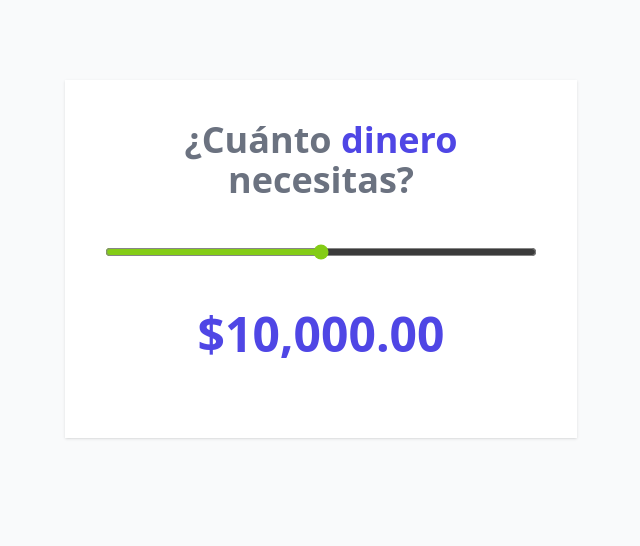
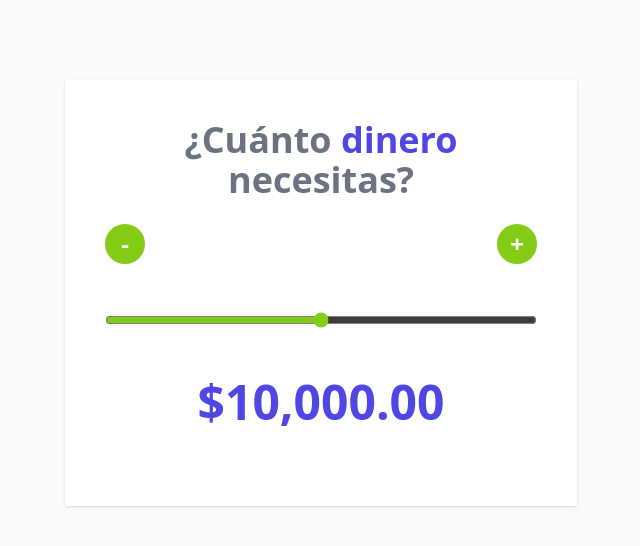
Before and after one commit to crisfreak036/cotizador-prestamos-vue-js-moderno, a Vue app: page / in a window 1280 px wide. Shown: the top 546 px of the page, without its empty margins (319-959 px from the left). Built offline with nearby package versions, Linux system fonts and the light colour scheme.

Commit message:
[add] botones de decremento e incremento

```diff
--- a/src/App.vue
+++ b/src/App.vue
@@ -1,6 +1,7 @@
 <script setup>
   import { ref, computed } from 'vue';
   import Header from './components/Header.vue';
+  import Button from './components/Button.vue';
 
   // Definición de state con ref
   const cantidad = ref(10000);
@@ -15,7 +16,24 @@
         currency: 'USD'
     });
     return formatter.format(cantidad.value);
-});
+  });
+
+  const handleRange = (e) => {
+    cantidad.value = +e.target.value;
+  };
+
+  const handleDecremento = () => {
+    const valor = cantidad.value - STEP;
+    if (valor < MIN) return alert('Cantidad no valida')
+    cantidad.value = valor;
+  };
+
+  const handleIncremento = () => {
+    const valor = cantidad.value + STEP;
+    if (valor > MAX) return alert('Cantidad no valida')
+    cantidad.value = valor;
+  };
+
 </script>
 
 <template>
@@ -23,6 +41,23 @@
     class="my-20 max-w-lg mx-auto bg-white shadow p-10"
   >
     <Header/>
+
+    <div
+      className='flex justify-between my-6'
+    >
+      <Button
+        :tipoBoton="'button'"
+        :contenidoTexto="'-'"
+        :handle="handleDecremento"
+      />
+
+      <Button
+        :tipoBoton="'button'"
+        :contenidoTexto="'+'"
+        :handle="handleIncremento"
+      />
+
+    </div>
 
     <div class="my-5">
       <input
@@ -33,7 +68,8 @@
         :min="MIN"
         :max="MAX"
         :step="STEP"
-        v-model.number="cantidad"
+        :value="cantidad"
+        @input="handleRange"
       />
     </div>
 
```
